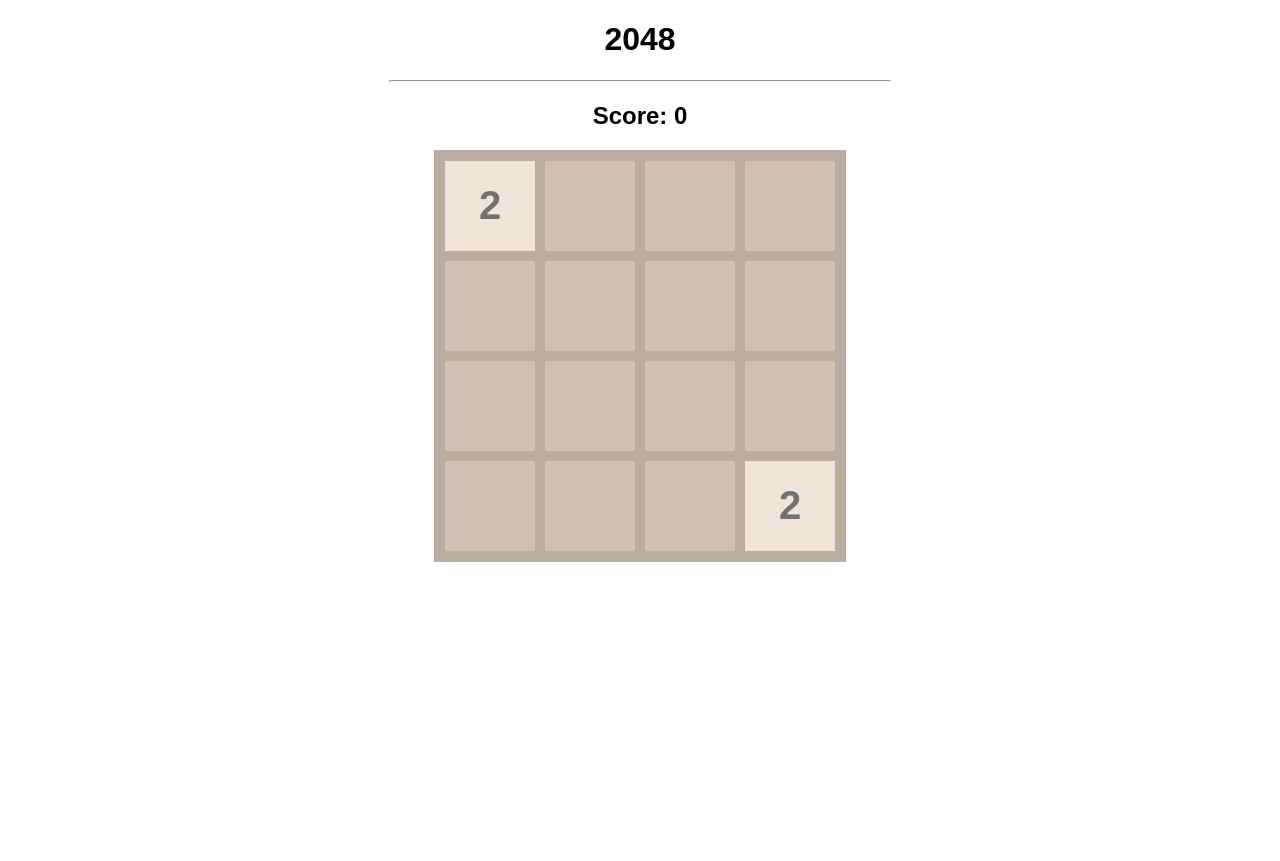
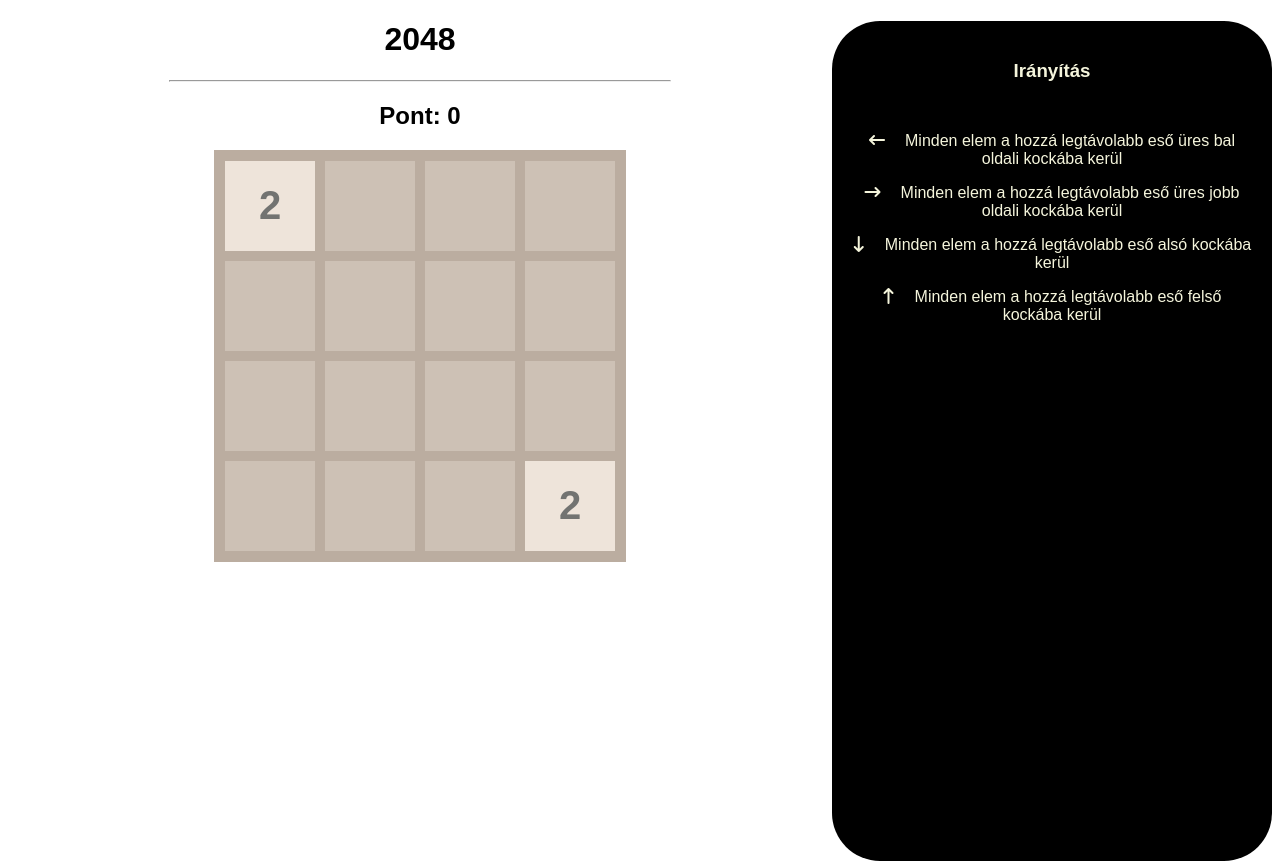
Before and after one commit to ArdesYT/2048, a plain HTML site: page index.html in a window 1280 px wide. Before the commit the page ends 800 px from the top, so only its background shows below. Drawn offline with Linux system fonts and the light colour scheme.

Commit message:
Add files via upload
added controls

```diff
--- a/index.html
+++ b/index.html
@@ -5,13 +5,23 @@
         <meta name="viewport" content="width=device-width, initial-scale=1.0">
         <title>2048</title>
         <link rel="stylesheet" href="./style.css">
+        <link rel="stylesheet" href="https://cdnjs.cloudflare.com/ajax/libs/font-awesome/6.7.1/css/all.min.css" integrity="sha512-5Hs3dF2AEPkpNAR7UiOHba+lRSJNeM2ECkwxUIxC1Q/FLycGTbNapWXB4tP889k5T5Ju8fs4b1P5z/iB4nMfSQ==" crossorigin="anonymous" referrerpolicy="no-referrer" />
+        <link rel="stylesheet" href="./sidebar.css">
         <script src="./script.js"></script>
     </head>
 
     <body>
+        <aside id="controls">
+            <h3>Irányítás</h3>
+        <p><i class="fa-solid fa-arrow-left-long"></i>Minden elem a hozzá legtávolabb eső üres bal oldali kockába kerül</p>
+        <p><i class="fa-solid fa-arrow-right-long"></i>Minden elem a hozzá legtávolabb eső üres jobb oldali kockába kerül</p>
+        <p><i class="fa-solid fa-arrow-down-long"></i>Minden elem a hozzá legtávolabb eső alsó kockába kerül</p>
+        <p><i class="fa-solid fa-arrow-up-long"></i>Minden elem a hozzá legtávolabb eső felső kockába kerül</p>
+        </aside>
+
         <h1>2048</h1>
         <hr>
-        <h2>Score: <span id="score">0</span></h2>
+        <h2>Pont: <span id="score">0</span></h2>
         <div id="board">
         </div>
     </body>
--- /dev/null
+++ b/sidebar.css
@@ -0,0 +1,17 @@
+#controls {
+    height: 800px;
+    width: 400px;
+    padding: 20px;
+    background-color: black;
+    border-radius: 3rem;
+    float: right;
+    color: beige;
+}
+
+#controls i {
+    padding-right: 20px;
+}
+
+#controls h3 {
+    margin-bottom: 50px;
+}
```
